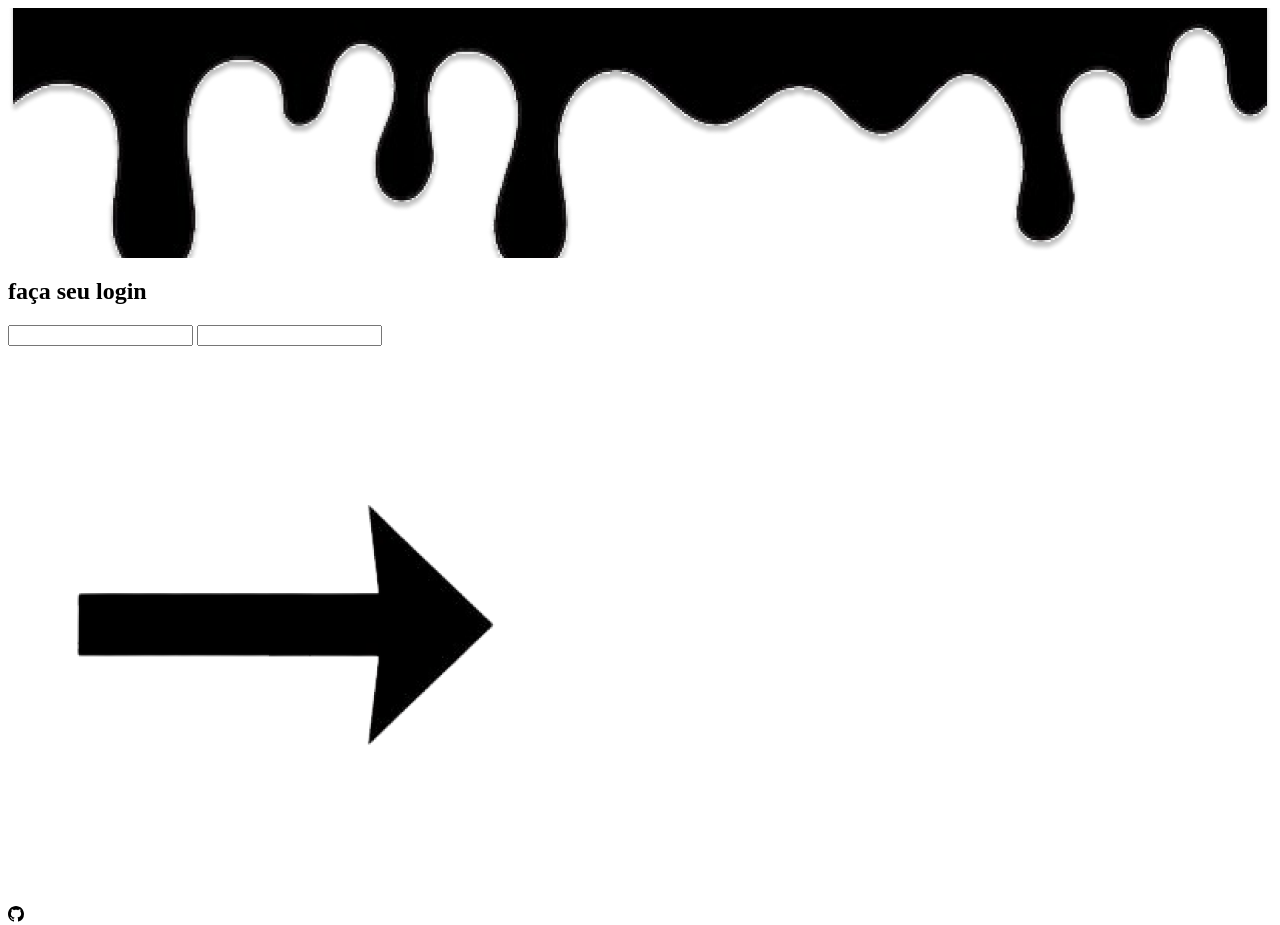
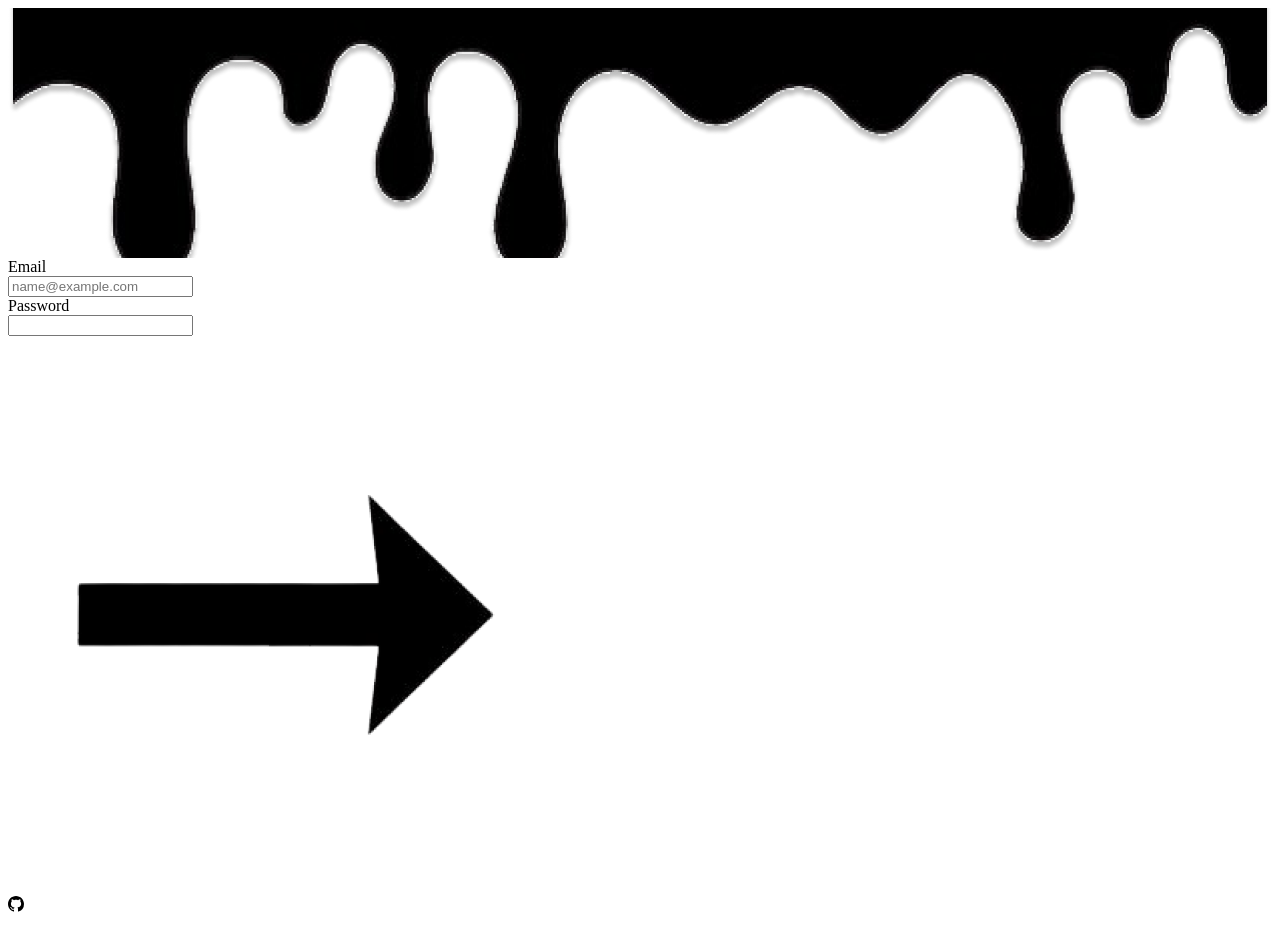
Before and after one commit to GreiceTreviso/Quizz-Bendy, a plain HTML site: page Login.html in a window 1280 px wide. Shown: the top 925 px of the page. Drawn offline with Linux system fonts and the light colour scheme.

Commit message:
quarto commit
criado js

```diff
--- a/Login.html
+++ b/Login.html
@@ -11,15 +11,23 @@
     <img src="imagens/tintaCabe.png" alt="header1" style="width: 100%; height: 250px; object-fit: cover; display: block; ">
   </header>
 
-    <section> <!-- section login div -->
-        <div>
-        <h1>faça seu login</h1>
-        <input type="text">
-        <input type="text">
-    </div>
-    </section>
+      <div class="mb-3 row">
+            <label for="staticEmail" class="col-sm-2 col-form-label">Email</label>
+            <div class="col-sm-10">
+                <input type="email" class="form-control" id="exampleFormControlInput1" placeholder="name@example.com">
+            </div>
+        </div>
 
-     <a href="pagina1.html" target="_blank">
+          </div>
+        <div class="mb-3 row">
+            <label for="inputPassword" class="col-sm-2 col-form-label">Password</label>
+            <div class="col-sm-10">
+            <input type="password" class="form-control" id="inputPassword">
+            </div>
+        </div>
+
+
+    <a  href="pagina1.html" target="_blank">
         <img src="imagens/seta.png" alt="seta"> <!-- img que Linka pagina login c perguntas -->
     </a>
 
```
Also changed, not shown: script/erro.js (added, +15 -0 lines), script/script.js (added, +23 -0 lines), erro.html (added).
